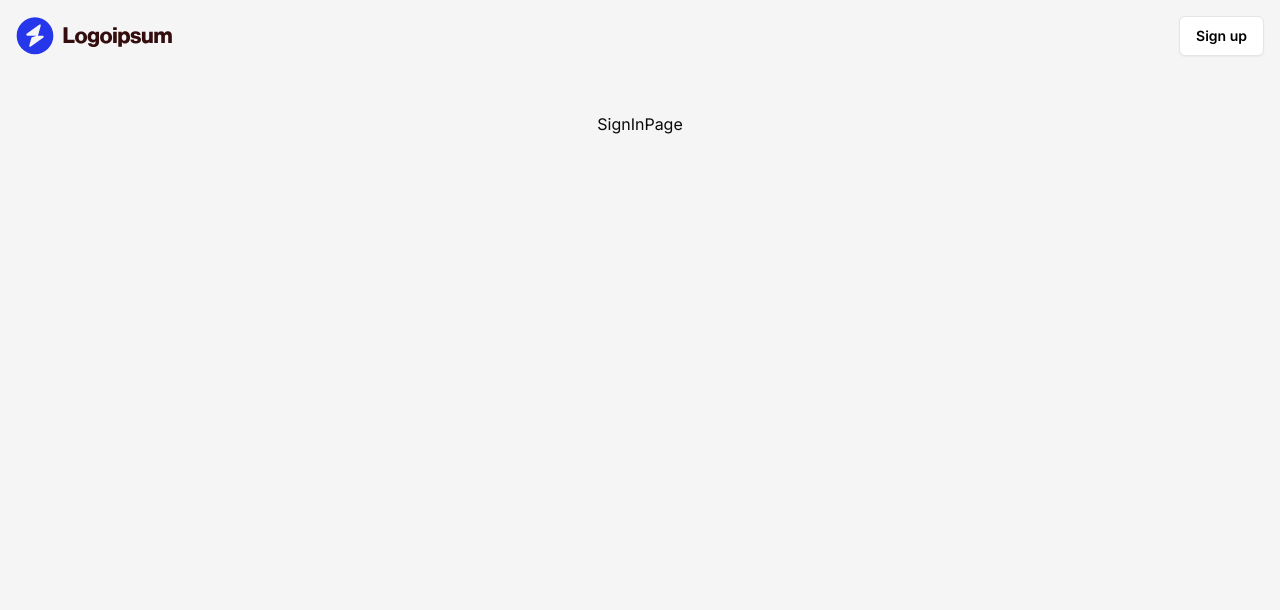
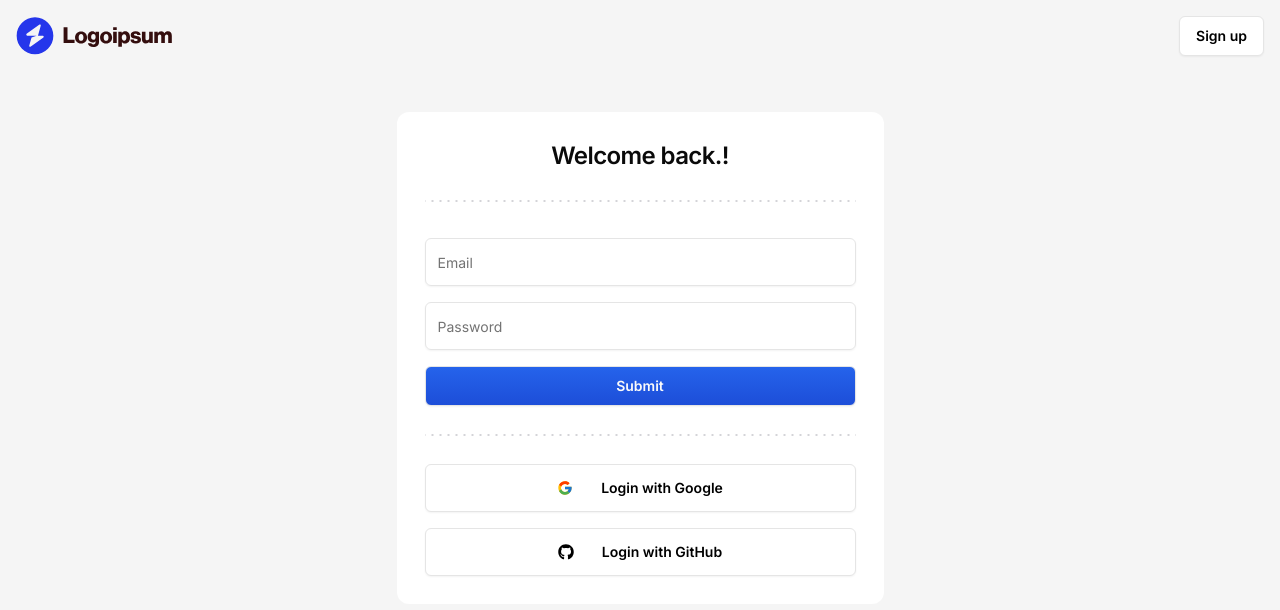
Before and after one commit to Ruhan130/jira-clone, a Next.js app: page /sign-in in a window 1280 px wide. Shown: the top 610 px of the page. Built offline with nearby package versions, Linux system fonts and the light colour scheme.

Commit message:
sign in card work done

```diff
--- a/app/(auth)/sign-in/page.tsx
+++ b/app/(auth)/sign-in/page.tsx
@@ -1,8 +1,11 @@
+"use client"
+
+import { SignInCard } from '@/app/feature/auth/component/sign-in-card'
 import React from 'react'
 
 const SignInPage = () => {
   return (
-    <div>SignInPage</div>
+    <SignInCard/>
   )
 }
 
--- /dev/null
+++ b/app/feature/auth/component/sign-in-card.tsx
@@ -0,0 +1,68 @@
+import { DottedSeperator } from "@/components/dotted-seperater.tsx/dotted-seperater";
+import { Button } from "@/components/ui/button";
+import { Card, CardContent, CardHeader, CardTitle } from "@/components/ui/card";
+import { Input } from "@/components/ui/input";
+import { FcGoogle } from "react-icons/fc";
+import { FaGithub } from "react-icons/fa";
+export const SignInCard = () => {
+    return (
+        <Card className="w-full h-full md:w-[487px] border-none shadow-none">
+            <CardHeader className="flex items-center justify-center text-center p-7">
+                <CardTitle className="text-2xl ">
+                    Welcome back.!
+                </CardTitle>
+            </CardHeader>
+            <div className="px-7 mb-2">
+                <DottedSeperator />
+            </div>
+            <CardContent className="p-7">
+                <form className="space-y-4">
+                    <Input required
+                        type="email"
+                        placeholder="Email"
+                        value={""}
+                        onChange={() => { }}
+                        disabled={false}
+                    />
+
+                    <Input required
+                        value={""}
+                        placeholder="Password"
+                        type="password"
+                        onChange={() => { }}
+                        disabled={false}
+                        min={8}
+                        max={255}
+                    />
+
+                    <Button className="w-full" variant="primary" disabled={false} >
+                        Submit
+                    </Button>
+                </form>
+            </CardContent>
+            <div className="px-7">
+                <DottedSeperator />
+            </div>
+            <CardContent className="p-7 flex flex-col gap-y-4">
+                <Button
+                    disabled={false}
+                    size="lg"
+                    className="w-full"
+                    variant="secondary">
+                    <FcGoogle className="mr-5 size-10" />
+                    Login with Google
+                </Button>
+
+                <Button
+                    disabled={false}
+                    size="lg"
+                    className="w-full"
+                    variant="secondary">
+                    <FaGithub className="mr-5 size-10" />
+                    Login with GitHub
+                </Button>
+            </CardContent>
+
+        </Card>
+    );
+};
--- /dev/null
+++ b/components/dotted-seperater.tsx/dotted-seperater.tsx
@@ -0,0 +1,29 @@
+import { cn } from "@/lib/utils";
+
+interface DottetedSeperatorProps {
+    className?: string;
+    color?: string;
+    height?: string;
+    dotSize?: string;
+    gapSize?: string;
+    direction?: "horizontal" | "vertical";
+}
+
+export const DottedSeperator = ({ className, color = "#d4d4d8", height = "2px", dotSize = "2px", gapSize = "6px", direction = "horizontal" }: DottetedSeperatorProps) => {
+    const isHorizontal = direction === "horizontal";
+    return (
+        <div className={cn(isHorizontal ? "w-full flex items-center" : "h-full flex flex-col items-center", className)} >
+
+            <div className={isHorizontal ? "flex-grow" : "flex-grow-0"} style={{
+                width: isHorizontal ? "100%" : height,
+                height: isHorizontal ? height : "100%",
+                backgroundImage: `radial-gradient(circle, ${color} 25%, transparent 25%)`,
+                backgroundSize: isHorizontal ? `${parseInt(dotSize) + parseInt(gapSize)}px` : `${height} ${parseInt(dotSize) + parseInt(gapSize)}px`,
+                backgroundRepeat: isHorizontal ? "repeat-x" : "repeat-y",
+                backgroundPosition: "center",
+
+            }} />
+        </div>
+    );
+
+};
--- a/package.json
+++ b/package.json
@@ -31,6 +31,7 @@
     "react-day-picker": "^8.10.1",
     "react-dom": "^18",
     "react-hook-form": "^7.55.0",
+    "react-icons": "^5.5.0",
     "recharts": "^2.15.2",
     "sonner": "^2.0.3",
     "tailwind-merge": "^3.1.0",
```
Also changed, not shown: 1 other file (tests, documents, lock files or other folders).
